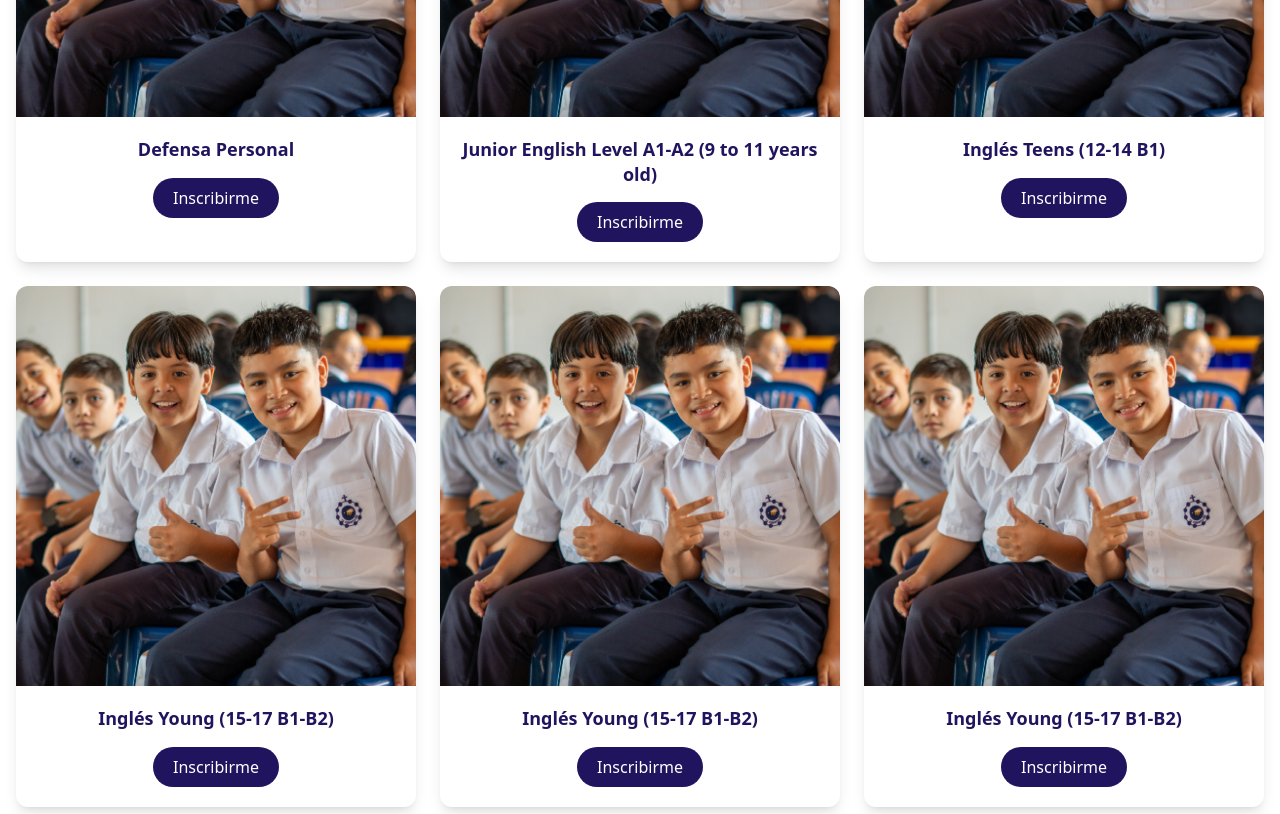
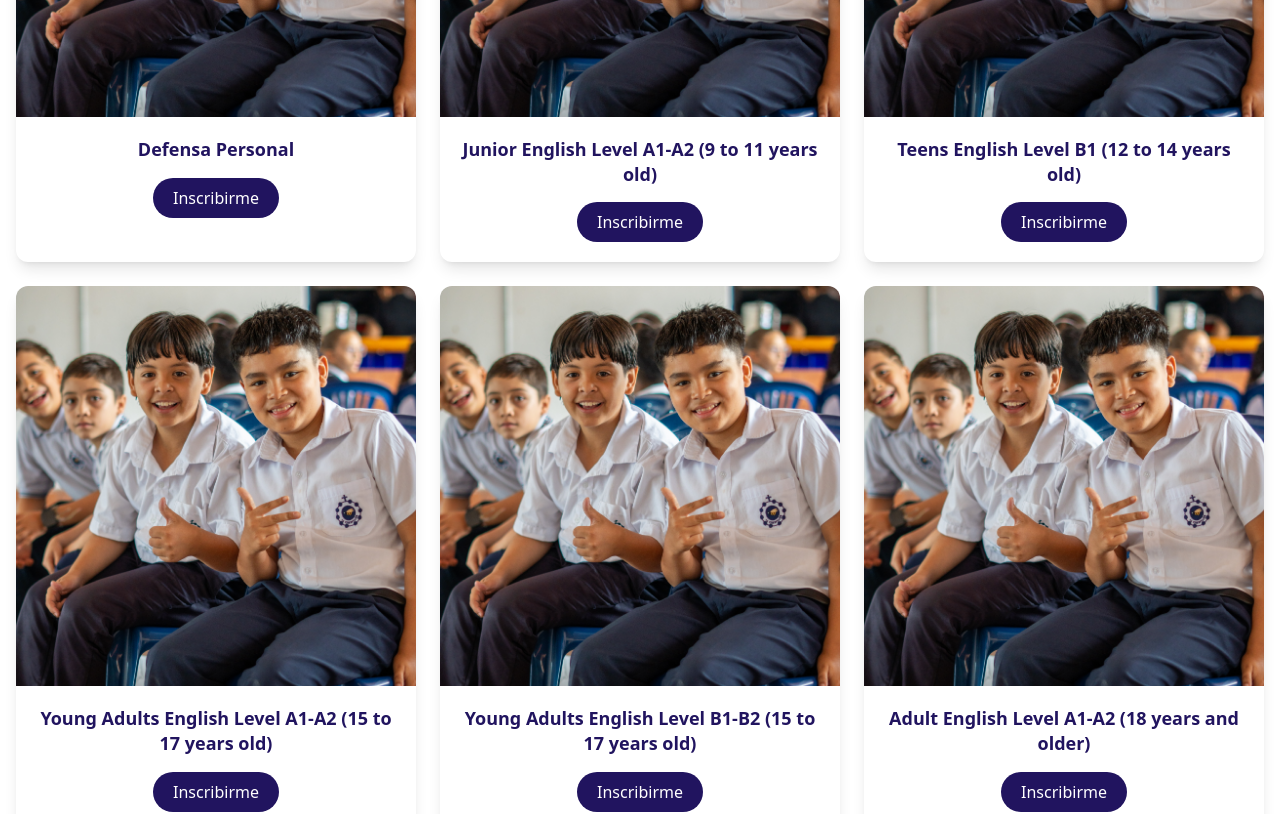
Before and after one commit to secifuentes/extension, a React (Vite) app: page / in a window 1280 px wide. Shown: the part 1560-2374 px from the top of the page. Built offline with nearby package versions, Linux system fonts and the light colour scheme.

Commit message:
nombres cursos

```diff
--- a/src/pages/Home.jsx
+++ b/src/pages/Home.jsx
@@ -7,10 +7,10 @@ const cursos = [
   { slug: 'semillero-banda', nombre: 'Semillero Banda', valor: '$70.000', imagen: '/cursos/banda.jpg' },
   { slug: 'defensa-personal', nombre: 'Defensa Personal', valor: '$85.000', imagen: '/cursos/defensa.jpg' },
   { slug: 'junior-english-a1-a2', nombre: 'Junior English Level A1-A2 (9 to 11 years old)', valor: '$70.000', imagen: '/cursos/ingles1.jpg' },
-  { slug: 'teens-english-b1', nombre: 'Inglés Teens (12-14 B1)', valor: '$80.000', imagen: '/cursos/ingles2.jpg' },
-  { slug: 'young-adults-english-a1-a2', nombre: 'Inglés Young (15-17 B1-B2)', valor: '$90.000', imagen: '/cursos/ingles3.jpg' },
-  { slug: 'young-adults-english-b1-b2', nombre: 'Inglés Young (15-17 B1-B2)', valor: '$90.000', imagen: '/cursos/ingles3.jpg' },
-  { slug: 'adult-english-a1-a2', nombre: 'Inglés Young (15-17 B1-B2)', valor: '$90.000', imagen: '/cursos/ingles3.jpg' },
+  { slug: 'teens-english-b1', nombre: 'Teens English Level B1 (12 to 14 years old)', valor: '$80.000', imagen: '/cursos/ingles2.jpg' },
+  { slug: 'young-adults-english-a1-a2', nombre: 'Young Adults English Level A1-A2 (15 to 17 years old)', valor: '$90.000', imagen: '/cursos/ingles3.jpg' },
+  { slug: 'young-adults-english-b1-b2', nombre: 'Young Adults English Level B1-B2 (15 to 17 years old)', valor: '$90.000', imagen: '/cursos/ingles3.jpg' },
+  { slug: 'adult-english-a1-a2', nombre: 'Adult English Level A1-A2 (18 years and older)', valor: '$90.000', imagen: '/cursos/ingles3.jpg' },
   { slug: 'ajedrez', nombre: 'Ajedrez', valor: '$80.000', imagen: '/cursos/ajedrez.jpg' },
 ];
 
```
